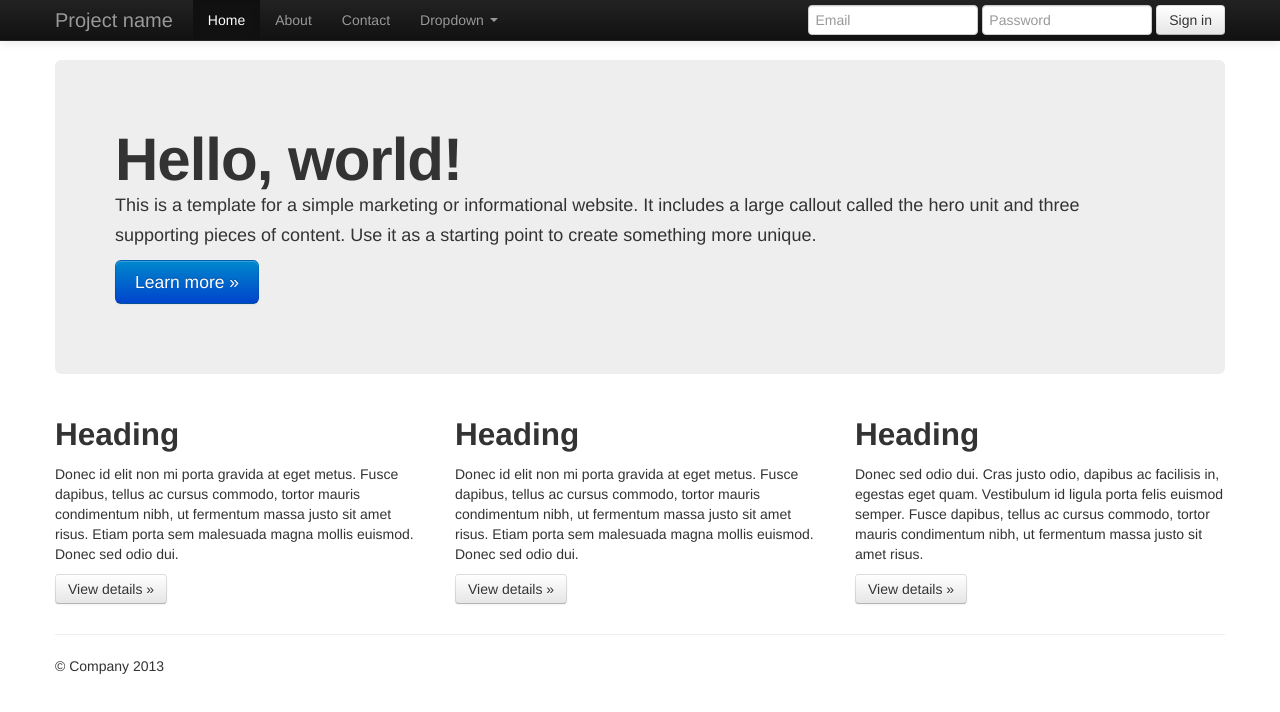
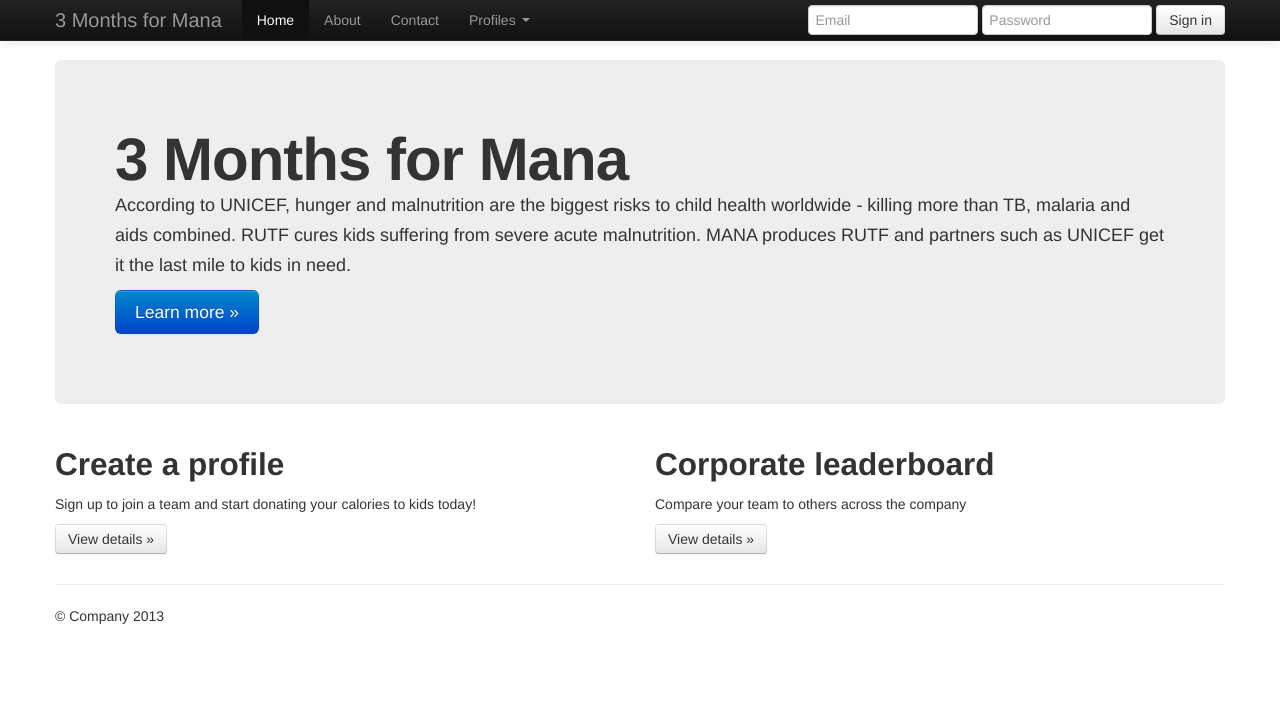
Before and after one commit to jming/3mos-for-mana, a plain HTML site: page index.html in a window 1280 px wide. Drawn offline with nearby package versions, Linux system fonts and the light colour scheme.

Commit message:
title page word changes

```diff
--- a/index.html
+++ b/index.html
@@ -3,7 +3,7 @@
 <html lang="en">
   <head>
     <meta charset="utf-8">
-    <title>3 Months for Mana</title>
+    <title>3 Months for MANA</title>
     <meta name="viewport" content="width=device-width, initial-scale=1.0">
     <meta name="description" content="">
     <meta name="author" content="">
@@ -41,14 +41,14 @@
             <span class="icon-bar"></span>
             <span class="icon-bar"></span>
           </button>
-          <a class="brand" href="#">Project name</a>
+          <a class="brand" href="#">3 Months for Mana</a>
           <div class="nav-collapse collapse">
             <ul class="nav">
               <li class="active"><a href="#">Home</a></li>
               <li><a href="#about">About</a></li>
               <li><a href="#contact">Contact</a></li>
               <li class="dropdown">
-                <a href="#" class="dropdown-toggle" data-toggle="dropdown">Dropdown <b class="caret"></b></a>
+                <a href="profiles.html" class="dropdown-toggle" data-toggle="dropdown">Profiles <b class="caret"></b></a>
                 <ul class="dropdown-menu">
                   <li><a href="#">Action</a></li>
                   <li><a href="#">Another action</a></li>
@@ -74,26 +74,21 @@
 
       <!-- Main hero unit for a primary marketing message or call to action -->
       <div class="hero-unit">
-        <h1>Hello, world!</h1>
-        <p>This is a template for a simple marketing or informational website. It includes a large callout called the hero unit and three supporting pieces of content. Use it as a starting point to create something more unique.</p>
+        <h1>3 Months for Mana</h1>
+        <p>According to UNICEF, hunger and malnutrition are the biggest risks to child health worldwide - killing more than TB, malaria and aids combined. RUTF cures kids suffering from severe acute malnutrition. MANA produces RUTF and partners such as UNICEF get it the last mile to kids in need.</p>
         <p><a href="#" class="btn btn-primary btn-large">Learn more &raquo;</a></p>
       </div>
 
       <!-- Example row of columns -->
       <div class="row">
-        <div class="span4">
-          <h2>Heading</h2>
-          <p>Donec id elit non mi porta gravida at eget metus. Fusce dapibus, tellus ac cursus commodo, tortor mauris condimentum nibh, ut fermentum massa justo sit amet risus. Etiam porta sem malesuada magna mollis euismod. Donec sed odio dui. </p>
-          <p><a class="btn" href="#">View details &raquo;</a></p>
-        </div>
-        <div class="span4">
-          <h2>Heading</h2>
-          <p>Donec id elit non mi porta gravida at eget metus. Fusce dapibus, tellus ac cursus commodo, tortor mauris condimentum nibh, ut fermentum massa justo sit amet risus. Etiam porta sem malesuada magna mollis euismod. Donec sed odio dui. </p>
+        <div class="span6">
+          <h2>Create a profile</h2>
+          <p>Sign up to join a team and start donating your calories to kids today!</p>
           <p><a class="btn" href="#">View details &raquo;</a></p>
        </div>
-        <div class="span4">
-          <h2>Heading</h2>
-          <p>Donec sed odio dui. Cras justo odio, dapibus ac facilisis in, egestas eget quam. Vestibulum id ligula porta felis euismod semper. Fusce dapibus, tellus ac cursus commodo, tortor mauris condimentum nibh, ut fermentum massa justo sit amet risus.</p>
+        <div class="span6">
+          <h2>Corporate leaderboard</h2>
+          <p>Compare your team to others across the company </p>
           <p><a class="btn" href="#">View details &raquo;</a></p>
         </div>
       </div>
```
